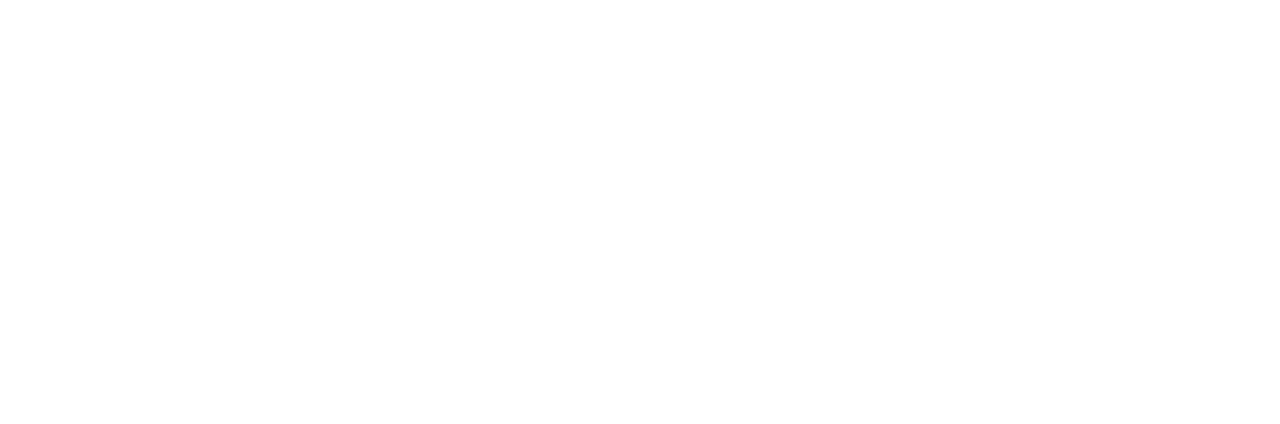
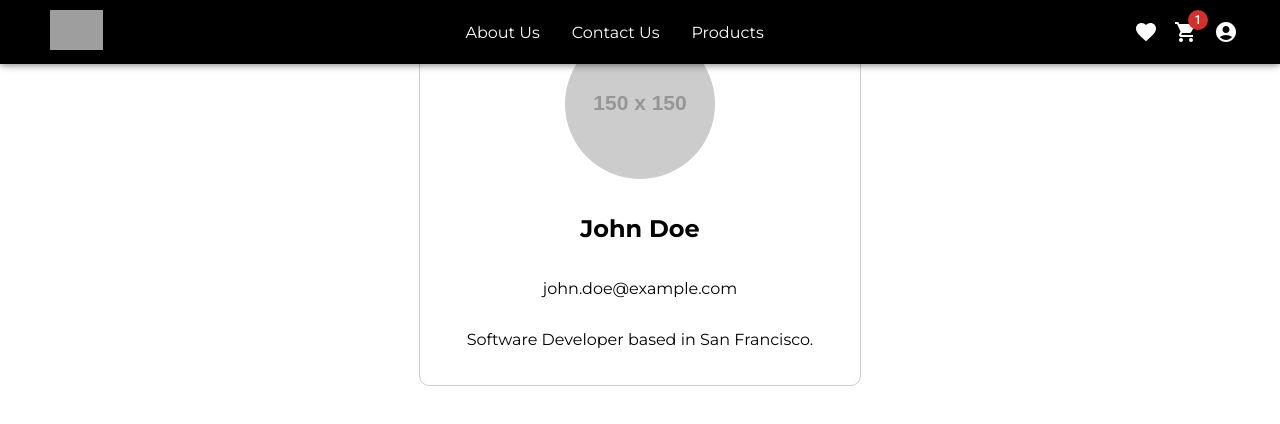
Before and after one commit to BisanGhoul/ecommerce-project, a React (Vite) app: page /profile in a window 1280 px wide. Before the commit this address had no page. Shown: the top 424 px of the page. Built offline with nearby package versions, Linux system fonts and the light colour scheme; grey boxes are pictures that could not be loaded.

Commit message:
Added profile using async useEffect

```diff
--- a/src/App.jsx
+++ b/src/App.jsx
@@ -3,6 +3,8 @@
 
 import ProductList from './ProductList/ProductList';
 import Cart from './Cart/cartPage'
+
+import Profile from './Profile/Profile'
 
 import React from 'react';
 import { Routes, Route } from 'react-router-dom';
@@ -15,6 +17,7 @@
       <Route path="/optional-fields" element={<OptionalFields />} />
       <Route path="/products" element={<ProductList />} />
       <Route path="/cart" element={<Cart />} />
+      <Route path="/profile" element={<Profile />} />
 
     </Routes>
   );
--- /dev/null
+++ b/src/Profile/Profile.jsx
@@ -0,0 +1,61 @@
+// src/Profile.js
+import React, { useState, useEffect } from 'react';
+import './Profile.css';  // Import the CSS file
+import Header from '../header/Header'; // Import the header
+
+const Profile = () => {
+  const [user, setUser] = useState(null);
+  const [loading, setLoading] = useState(true);
+
+  // Simulated fetch function for user data
+  const fetchUserData = async () => {
+    // Simulating an API call
+    const response = await new Promise((resolve) =>
+      setTimeout(() => resolve({
+        name: 'John Doe',
+        email: 'john.doe@example.com',
+        bio: 'Software Developer based in San Francisco.',
+        avatar: 'https://via.placeholder.com/150'
+      }), 1000)
+    );
+    setUser(response);
+    setLoading(false);
+  };
+
+  useEffect(() => {
+    fetchUserData();
+  }, []);
+
+  if (loading) {
+    return <div>Loading...</div>;
+  }
+
+  return (
+    <div style={styles.container}>
+    <Header />
+      <img src={user.avatar} alt="Avatar" style={styles.avatar} />
+      <h2>{user.name}</h2>
+      <p>{user.email}</p>
+      <p>{user.bio}</p>
+    </div>
+  );
+};
+
+const styles = {
+  container: {
+    display: 'flex',
+    flexDirection: 'column',
+    alignItems: 'center',
+    padding: '20px',
+    border: '1px solid #ccc',
+    borderRadius: '10px',
+    maxWidth: '400px',
+    margin: 'auto',
+  },
+  avatar: {
+    borderRadius: '50%',
+    marginBottom: '15px',
+  },
+};
+
+export default Profile;
--- a/src/header/Header.jsx
+++ b/src/header/Header.jsx
@@ -14,7 +14,10 @@
 const Header = () => {
   const navigate = useNavigate();
   function cartClick () {
-    navigate('/cart'); // Replace with your actual route
+    navigate('/cart');
+  }
+  function profileClick () {
+    navigate('/profile');
   }
 
   return (
@@ -54,7 +57,7 @@
               </Badge>
             </IconButton>
             <IconButton color="inherit">
-              <AccountCircleIcon />
+              <AccountCircleIcon onClick = {profileClick}/>
             </IconButton>
           </div>
         </div>
```
Also changed, not shown: src/Profile/Profile.css (added).
